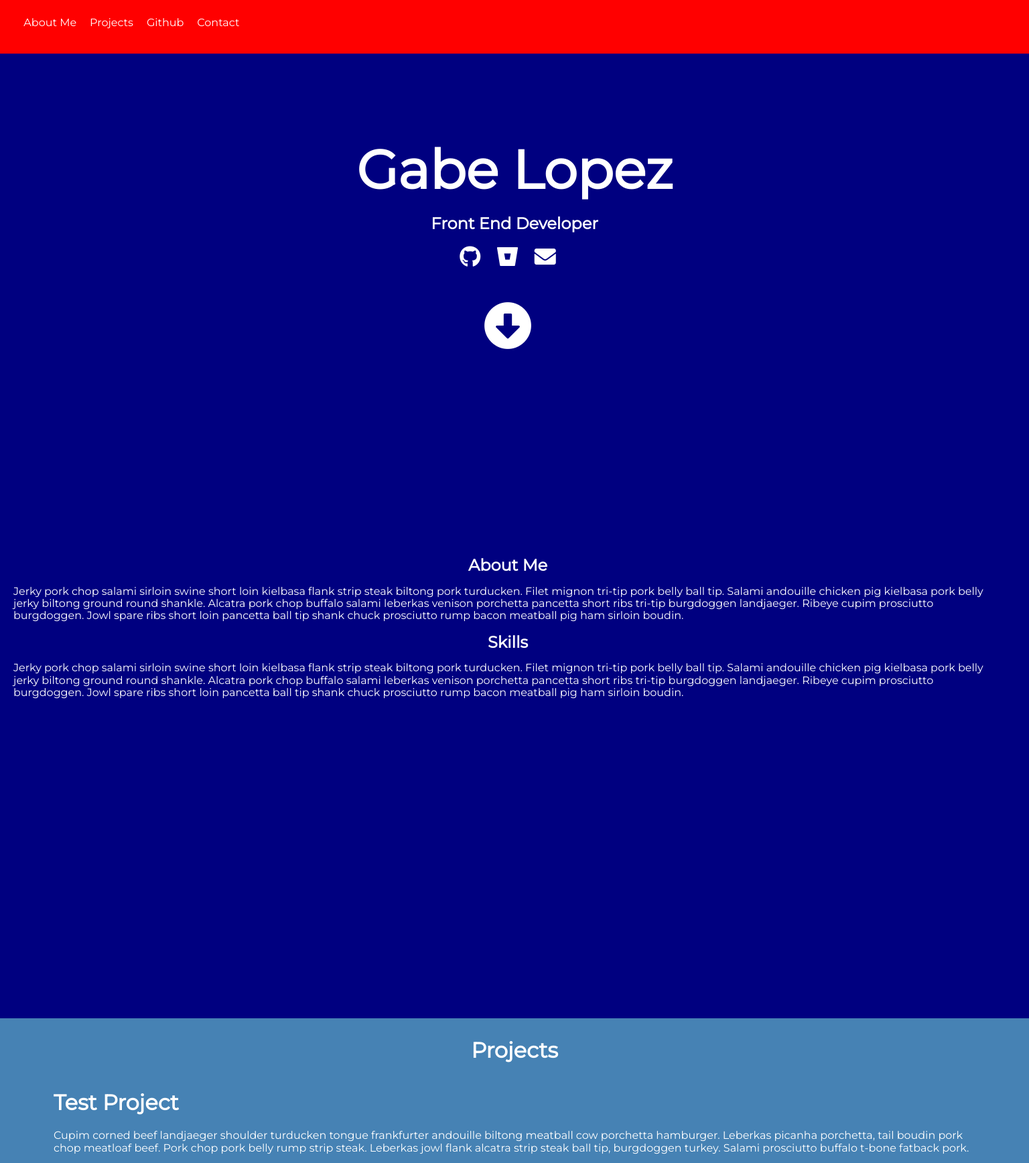
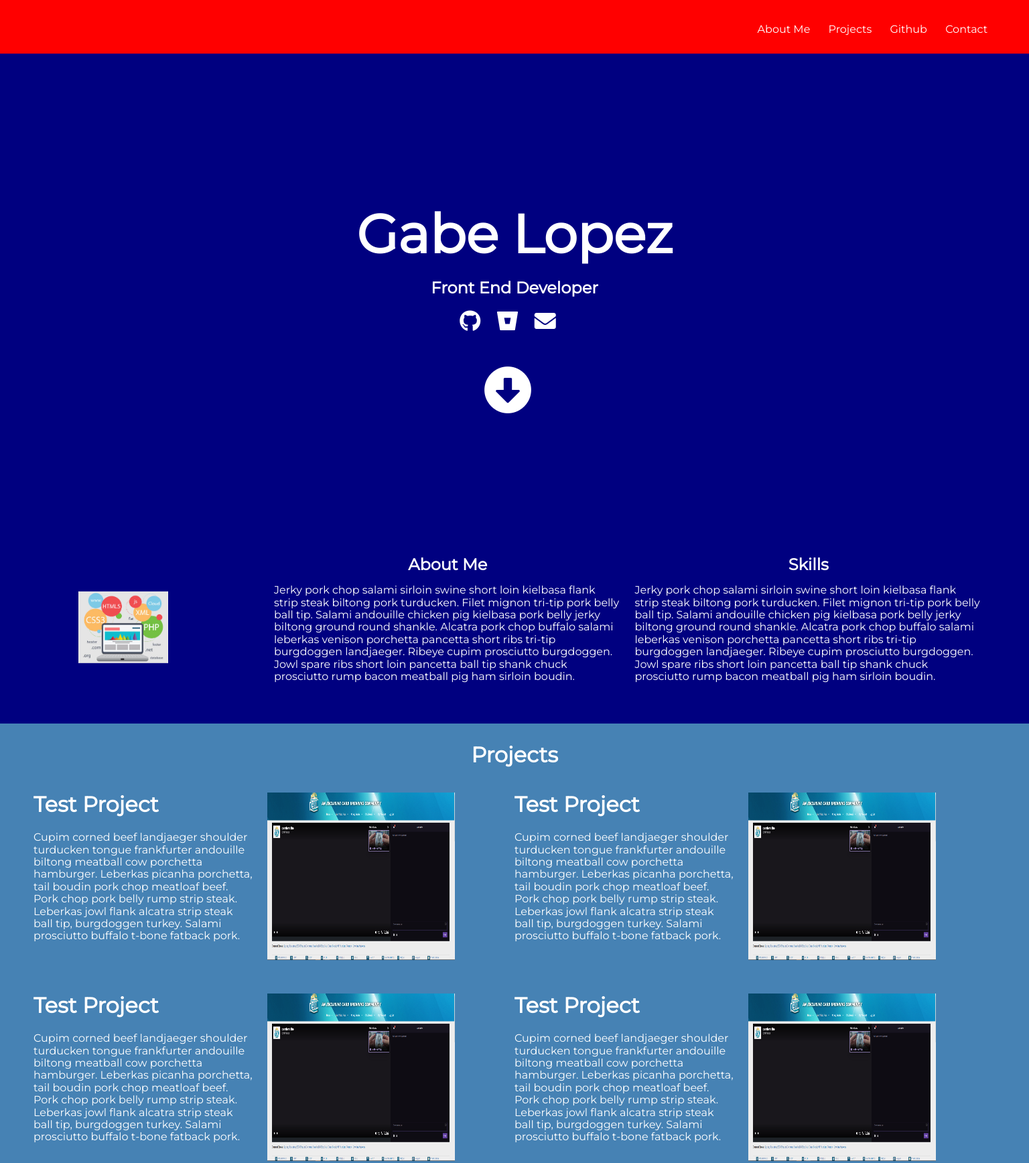
Before and after one commit to gLo-810/portfolio-site, a website: page app/index.html in a window 1536 px wide. Shown: the top 1736 px of the page at 67% size. Drawn offline with Linux system fonts and the light colour scheme.

Commit message:
adjusted spacing on about and project sections. currently adjusting padding for project section

```diff
--- a/app/assets/styles/modules/_primary-nav.css
+++ b/app/assets/styles/modules/_primary-nav.css
@@ -2,11 +2,6 @@
   position: relative;
   height: 10vh;
 
-  @mixin atLarge {
-    &--pull-right {
-      float: right;
-    }
-  }
 
   ul {
     position: relative;
@@ -18,13 +13,14 @@
 
     @mixin atLarge {
       padding: 20px 0;
+      float: right;
     }
   }
 
   li {
     list-style: none;
     float: left;
-    padding-right: 20px;
+    padding-right: 1.7rem;
   }
 
   a {
--- a/app/assets/styles/modules/_projects.css
+++ b/app/assets/styles/modules/_projects.css
@@ -2,6 +2,12 @@
   background-color: steelblue;
   height: 85vh;
   /* position: relative; */
+
+  &__content {
+    position: relative;
+    padding-top: 10%;
+    padding-bottom: 10%;
+  }
 
 
   &__heading {
@@ -16,8 +22,9 @@
     /* background-color: white; */
     /* border: solid 1px black; */
     /* padding: 25px; */
-    padding-left: 60px;
-    padding-top: 20px;
+    /*padding-left: 60px;
+    padding-top: 20px;*/
+    padding: 1rem 0;
     text-align: center;
     position: relative;
     transform: translatex(2%), translateY(2%);
--- a/app/assets/styles/modules/_wrapper.css
+++ b/app/assets/styles/modules/_wrapper.css
@@ -5,7 +5,7 @@
   margin: 0 auto;
 
   @mixin atLarge {
-    padding-left: 100px;
-    padding-right: 100px;
+    padding-left: 50px;
+    padding-right: 50px;
   }
 }
--- a/app/index.html
+++ b/app/index.html
@@ -16,7 +16,7 @@
         <h2>nav logo</2>
       </div> -->
 
-      <nav class="primary-nav primary-nav--pull-right">
+      <nav class="primary-nav">
         <ul>
           <li><a href="#about" >About Me</a></li>
           <li><a href="#projects" >Projects</a></li>
@@ -45,7 +45,7 @@
   </div>
   <!-- ABOUT  -->
   <div id="about" class="about wrapper" data-matching-link="#about-link">
-      <div class="row page-section about--pull">
+      <div class="row page-section ">
         <div class="col col-xs-11 col--lg-2 col__8--wide">
           <img src="assets/images/laptop.jpg" alt="">
         </div>
@@ -65,7 +65,7 @@
   <!-- PROJECTS  -->
   <div id="projects" class="projects wrapper" data-matching-link="#project-link">
 
-        <div class="row  page-section">
+        <div class="row  page-section projects__content">
           <div class="projects__heading">
             <h1>Projects</h1>
             </div>
@@ -84,9 +84,6 @@
                 </div>
                 <img class="col col--lg-6" src="assets/images/stock-project.png" alt="">
           </div>
-    </div>
-
-    <div class="row  page-section">
           <div class=" col col--lg-6 projects__project-box  ">
                 <div class="projects__text-box col col--lg-6">
                   <h1>Test Project</h1>
@@ -102,8 +99,8 @@
                 </div>
                 <img class="col col--lg-6" src="assets/images/stock-project.png" alt="">
           </div>
+    </div>
 
-</div>
   </div>
   <footer class="footer wrapper">
       <nav >
--- a/app/temp/styles/main.css
+++ b/app/temp/styles/main.css
@@ -452,32 +452,6 @@ template {
 
 /*this teal color is equivalent to lighten function in SASS and is postCSS specific*/
 
-@define-mixin clearfix {
-  &::after {
-    content: "";
-    clear: both;
-    display: table;
-  }
-}
-
-@define-mixin atSmall {
-  @media (min-width: 411px) {
-    @mixin-content;
-  }
-}
-
-@define-mixin atMedium {
-  @media (min-width: 768px) {
-    @mixin-content;
-  }
-}
-
-@define-mixin atLarge {
-  @media (min-width: 1440px) {
-    @mixin-content;
-  }
-}
-
 body {
   font-family: 'Montserrat', sans-serif;
   color: white;
@@ -507,15 +481,19 @@ body {
     top: 26%;
     left: 0;
 
-    @mixin atLarge {
-        top: 38%;
-      }
-
   }
 
 .hero__text-content h1 {
       font-size: 5rem;
     }
+
+@media (min-width: 1440px) {
+
+.hero__text-content {
+        top: 38%
+
+  }
+  }
 
 .hero__text-content--center {
     /* position: absolute;
@@ -528,21 +506,21 @@ body {
   background-color: navy;
   height: 90vh;
 
-
-  @mixin atLarge {
-    height: 35vh;
-
-    img {
-      width: 134px;
-      height: 107.609px;
-      text-align: center;
-    }
-  }
-
 }
 
 .about img {
     display: none;
+  }
+
+@media (min-width: 1440px) {
+
+.about img {
+      display: block;
+      top: 0;
+      left: 0;
+      -webkit-transform: translate(50%,50%);
+              transform: translate(50%,50%)
+  }
   }
 
 .about__text-content {
@@ -555,12 +533,32 @@ body {
       margin: 0;
     }
 
+@media (min-width: 1440px) {
+
+.about {
+    height: 35vh
+
+}
+
+    .about img {
+      width: 134px;
+      height: 107.609px;
+      text-align: center;
+    }
+  }
+
 .projects {
   background-color: steelblue;
   height: 85vh;
 }
 
 /* position: relative; */
+
+.projects__content {
+    position: relative;
+    padding-top: 10%;
+    padding-bottom: 10%;
+  }
 
 .projects__heading {
     text-align: center;
@@ -575,8 +573,9 @@ body {
     /* background-color: white; */
     /* border: solid 1px black; */
     /* padding: 25px; */
-    padding-left: 60px;
-    padding-top: 20px;
+    /*padding-left: 60px;
+    padding-top: 20px;*/
+    padding: 1rem 0;
     text-align: center;
     position: relative;
     -webkit-transform: translatex(2%), translateY(2%);
@@ -607,12 +606,6 @@ body {
 .primary-nav {
   position: relative;
   height: 10vh;
-
-  @mixin atLarge {
-    &--pull-right {
-      float: right;
-    }
-  }
 }
 
 .primary-nav ul {
@@ -621,17 +614,20 @@ body {
     top: .96rem;
     padding: 10px 0;
     margin: 0;
+  }
 
+@media (min-width: 1440px) {
 
-    @mixin atLarge {
+.primary-nav ul {
       padding: 20px 0;
-    }
+      float: right
+  }
   }
 
 .primary-nav li {
     list-style: none;
     float: left;
-    padding-right: 20px;
+    padding-right: 1.7rem;
   }
 
 .primary-nav a {
@@ -644,54 +640,62 @@ body {
   padding-left: 20px;
   padding-right: 20px;
   margin: 0 auto;
+}
 
-  @mixin atLarge {
-    padding-left: 100px;
-    padding-right: 100px;
+@media (min-width: 1440px) {
+
+.wrapper {
+    padding-left: 50px;
+    padding-right: 50px
+}
   }
-}
 
 .logo {
   max-width: 100px;
 }
 
 .row {
- @mixin clearfix;
 padding-right: -20px;
 }
+
+.row::after {
+    content: "";
+    clear: both;
+    display: table;
+  }
 
 .col {
   width: 100%;
   float: left;
   padding-right: 20px;
+}
 
-  @mixin atSmall {
-    &-xs-11 {
+@media (min-width: 411px) {
+    .col-xs-11 {
       padding-right: 0;
     }
   }
 
-  @mixin atLarge {
-    &__8--wide{
+@media (min-width: 1440px) {
+    .col__8--wide{
       min-width: 327px;
     }
-    &--lg-2 {
+    .col--lg-2 {
       width: 25%;
     }
 
-    &--lg-5 {
+    .col--lg-5 {
       width: 37.5%;
     }
 
-    &--lg-4 {
+    .col--lg-4 {
       width: 30%;
     }
 
-    &--lg-6 {
+    .col--lg-6 {
       width: 50%;
     }
   }
-}
 
 .icons {
   position: relative;
--- a/gulp/tasks/styles.js
+++ b/gulp/tasks/styles.js
@@ -4,12 +4,13 @@ autoprefixer = require('autoprefixer'),
 cssvars = require('postcss-simple-vars'),
 nested = require('postcss-nested'),
 cssImport = require('postcss-import'),
-colorFunction = require("postcss-color-function");
+colorFunction = require("postcss-color-function"),
+mixins = require("postcss-mixins");
 
 
 gulp.task('styles', () => {
   return gulp.src('./app/assets/styles/main.css')
-    .pipe(postcss([cssImport, cssvars, nested, colorFunction, autoprefixer]))
+    .pipe(postcss([cssImport, mixins, cssvars, nested, colorFunction, autoprefixer]))
     .on('error', function(errorInfo){
       console.log(errorInfo.toString());
       this.emit('end');
```
Also changed, not shown: app/assets/styles/modules/_about.css (+9 -0 lines), 1 other file. Lines whose indentation alone changed are shown as unchanged.
